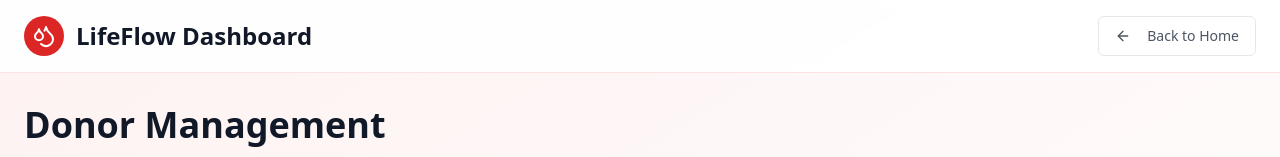
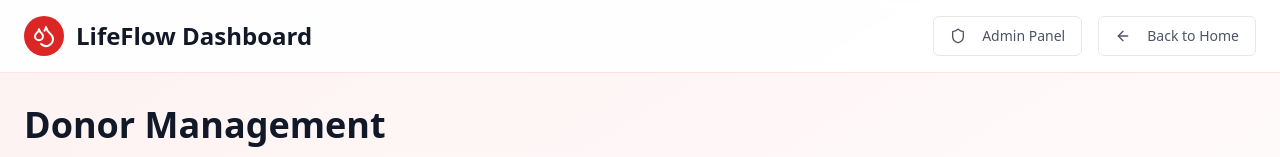
Before and after one commit to devrafid-code/vein-flow-connect, a React (Vite) app: page /dashboard in a window 1280 px wide. Shown: the top 157 px of the page. Built offline with nearby package versions, Linux system fonts and the light colour scheme.

Commit message:
Add Admin page to Dashboard
Added a link to the Admin page in the Dashboard.

```diff
--- a/src/pages/Dashboard.tsx
+++ b/src/pages/Dashboard.tsx
@@ -1,6 +1,7 @@
+
 import { useState, useEffect } from 'react';
 import { useNavigate } from 'react-router-dom';
-import { ArrowLeft, Heart, Droplets, Plus, Edit, Trash2, Search, Filter, Users, Activity, Phone, MapPin, Calendar } from 'lucide-react';
+import { ArrowLeft, Heart, Droplets, Plus, Edit, Trash2, Search, Filter, Users, Activity, Phone, MapPin, Calendar, Shield } from 'lucide-react';
 import { Button } from '@/components/ui/button';
 import { Input } from '@/components/ui/input';
 import { Label } from '@/components/ui/label';
@@ -152,6 +153,14 @@ const Dashboard = () => {
             </div>
 
             <div className="flex items-center space-x-4">
+              <Button
+                variant="outline"
+                onClick={() => navigate('/admin')}
+                className="border-gray-200 text-gray-600 hover:bg-gray-50"
+              >
+                <Shield className="h-4 w-4 mr-2" />
+                Admin Panel
+              </Button>
               <Button
                 variant="outline"
                 onClick={() => navigate('/')}
```
